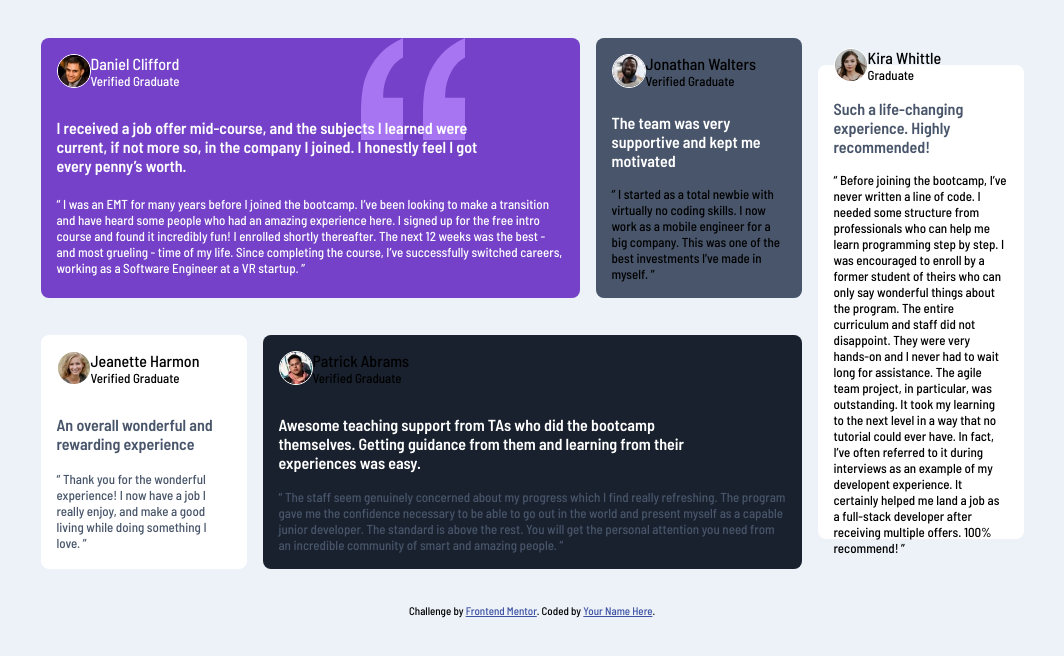
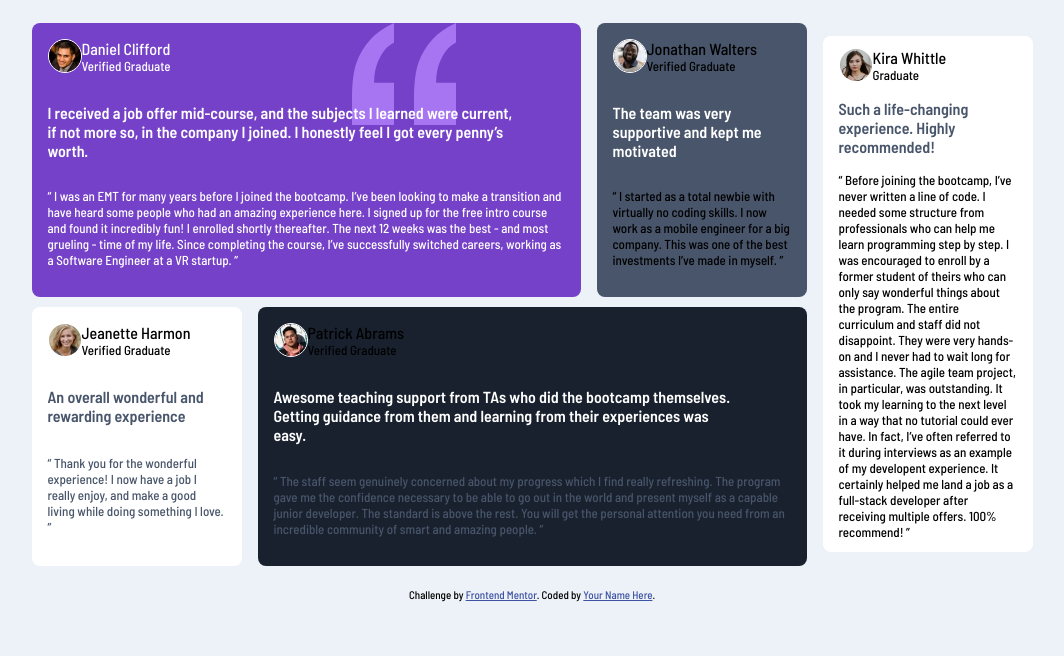
Before and after one commit to Adhishreya/testimonials-grid-section-main, a plain HTML site: page index.html in a window 1280 px wide. Shown: the whole page, without its empty margins (108-1172 px from the left). Drawn offline with Linux system fonts and the light colour scheme.

Commit message:
Update style.css

```diff
--- a/style.css
+++ b/style.css
@@ -28,9 +28,9 @@ body
 {
     display: grid;
     /* grid-template-columns:  repeat(9,minmax(70px,1fr)); */
-    grid-template-columns:  repeat(9,95px);
+    grid-template-columns:  repeat(9,97px);
     /* grid-auto-rows: repeat(6,100px); */
-    grid-template-rows: fit-content;
+    /* grid-template-rows; */
     margin: 2% auto ;
     /* background-color: red; */
     grid-gap: 1rem;
@@ -38,12 +38,12 @@ body
     justify-content: center;
     width: 50%;
     /* height: 60%; */
-    height: fit-content;
+    /* height: fit-content; */
 }
 .main > *
 {
     /* width: 100%; */
-    height: 80%;
+    height: 90%;
     display: flex;
     flex-direction: column;
     padding: 1rem;
@@ -61,13 +61,15 @@ body
 {
     background-color: hsl(217, 19%, 35%);
     grid-column: 6/8;
-    grid-row: 1/2;
+    /* grid-row: 1/2; */
 }
 .third
 {
     background-color: var(--var-heading-primary);
     grid-column: 8/10;
     grid-row: 1/3;
+    /* height:fit-content; */
+    /* padding: 1rem 0rem 0rem 0rem; */
 }
 .fourth
 {
```
